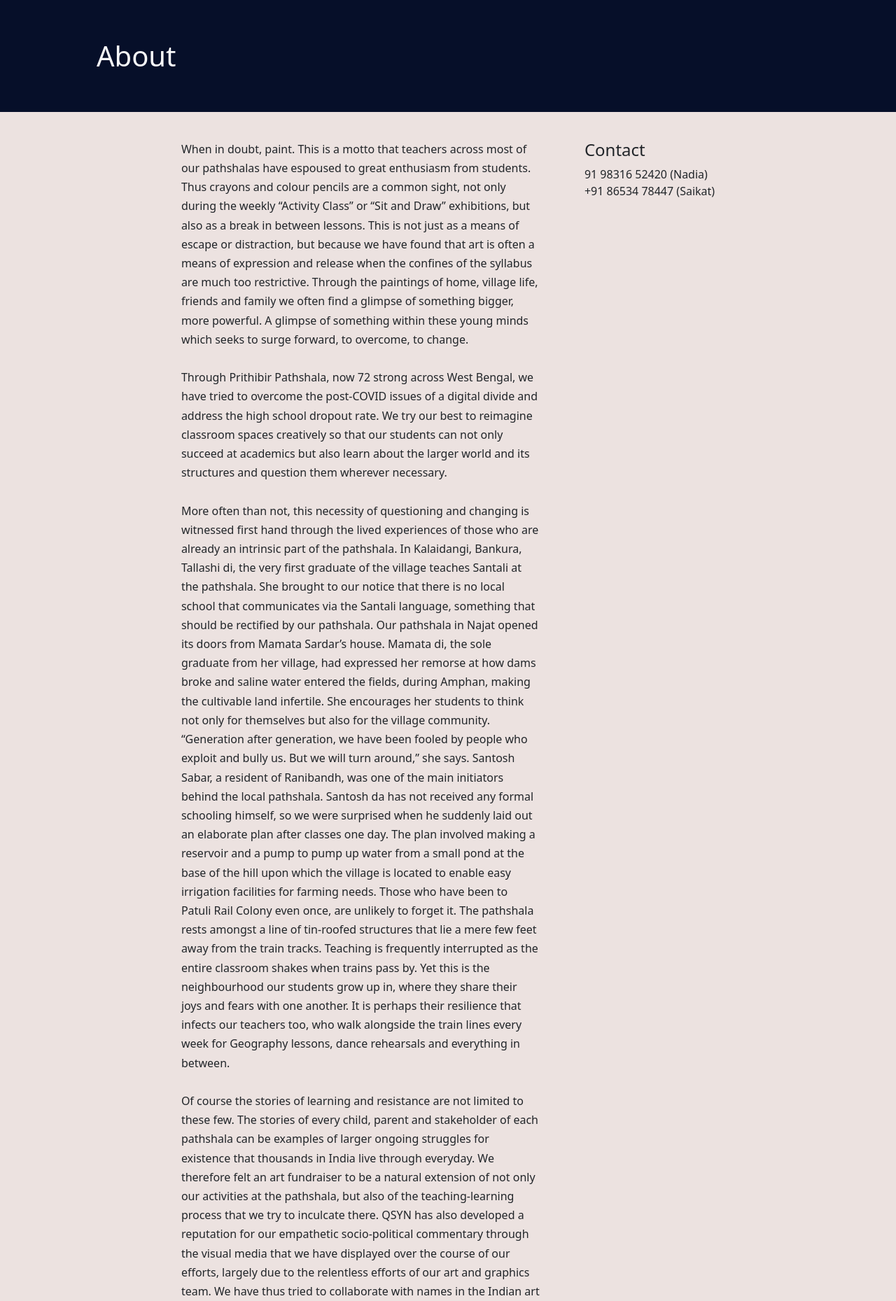
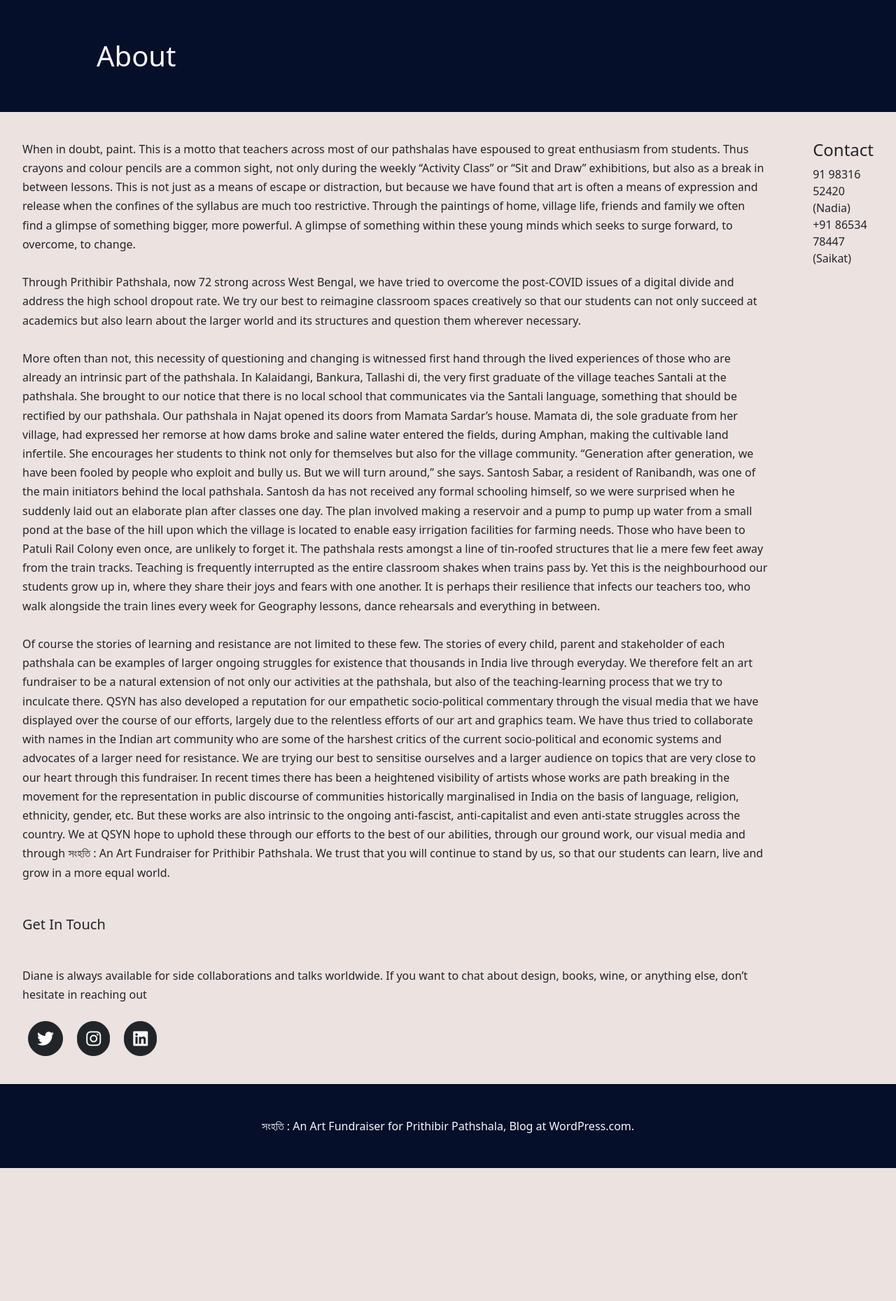
Before and after one commit to qsynetwork/qsynart, a Django app: page /about/ in a window 1280 px wide. Shown: the part 61-1920 px from the top of the page at 70% size. After the commit the page ends 1730 px from the top, so only its background shows below. Run offline with Django 3.2, Linux system fonts and the light colour scheme; some libraries are stand-ins or nearby versions.

Commit message:
infotext width unbound donw

```diff
--- a/static/mainwebsite/style/about.css
+++ b/mainwebsite/static/mainwebsite/style/about.css
@@ -38,7 +38,7 @@ body {
 }
 
 .infoTxt {
-  width: 34rem;
+  /*width: 34rem;*/
   line-height: 1.7rem;
 }
 
```
